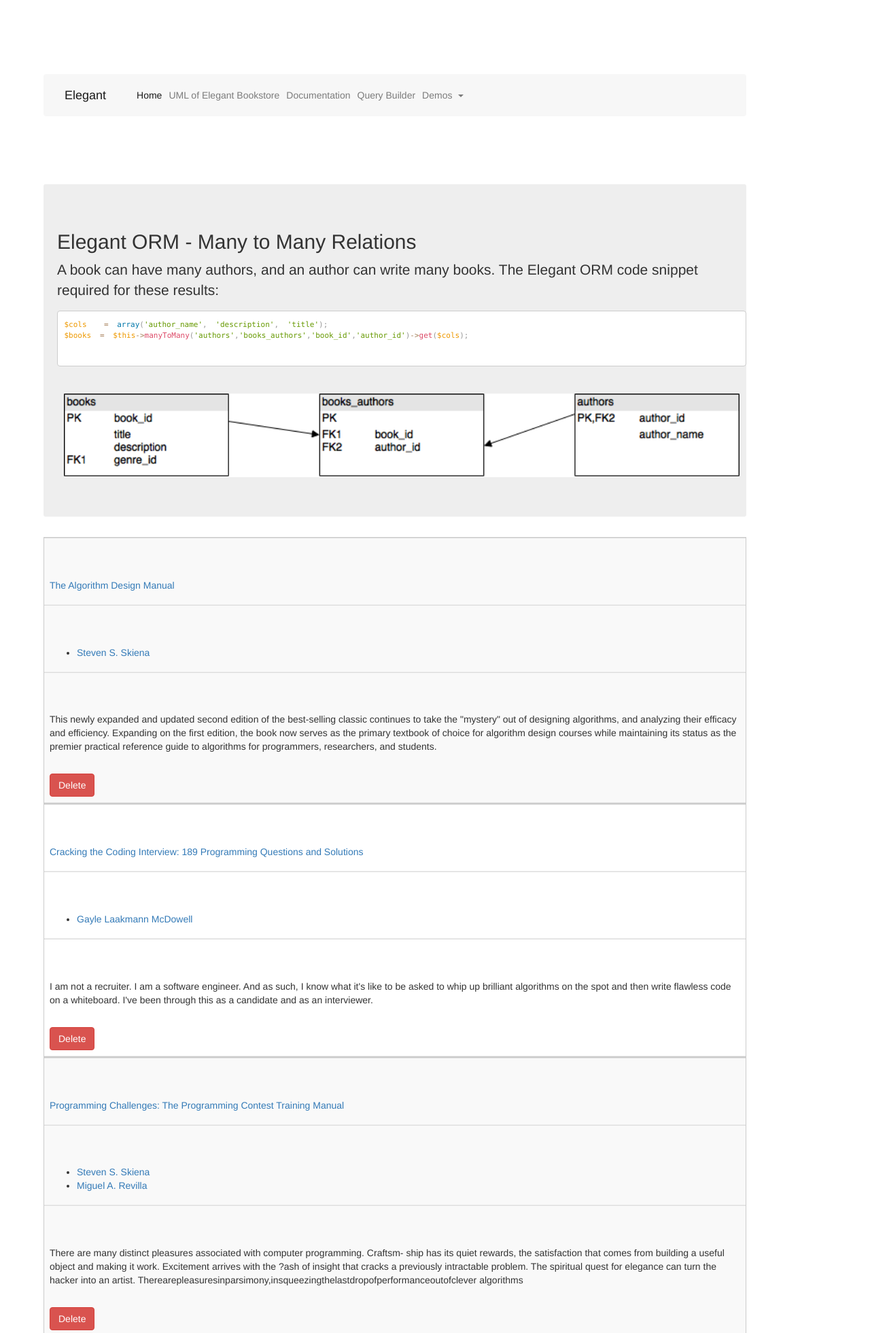
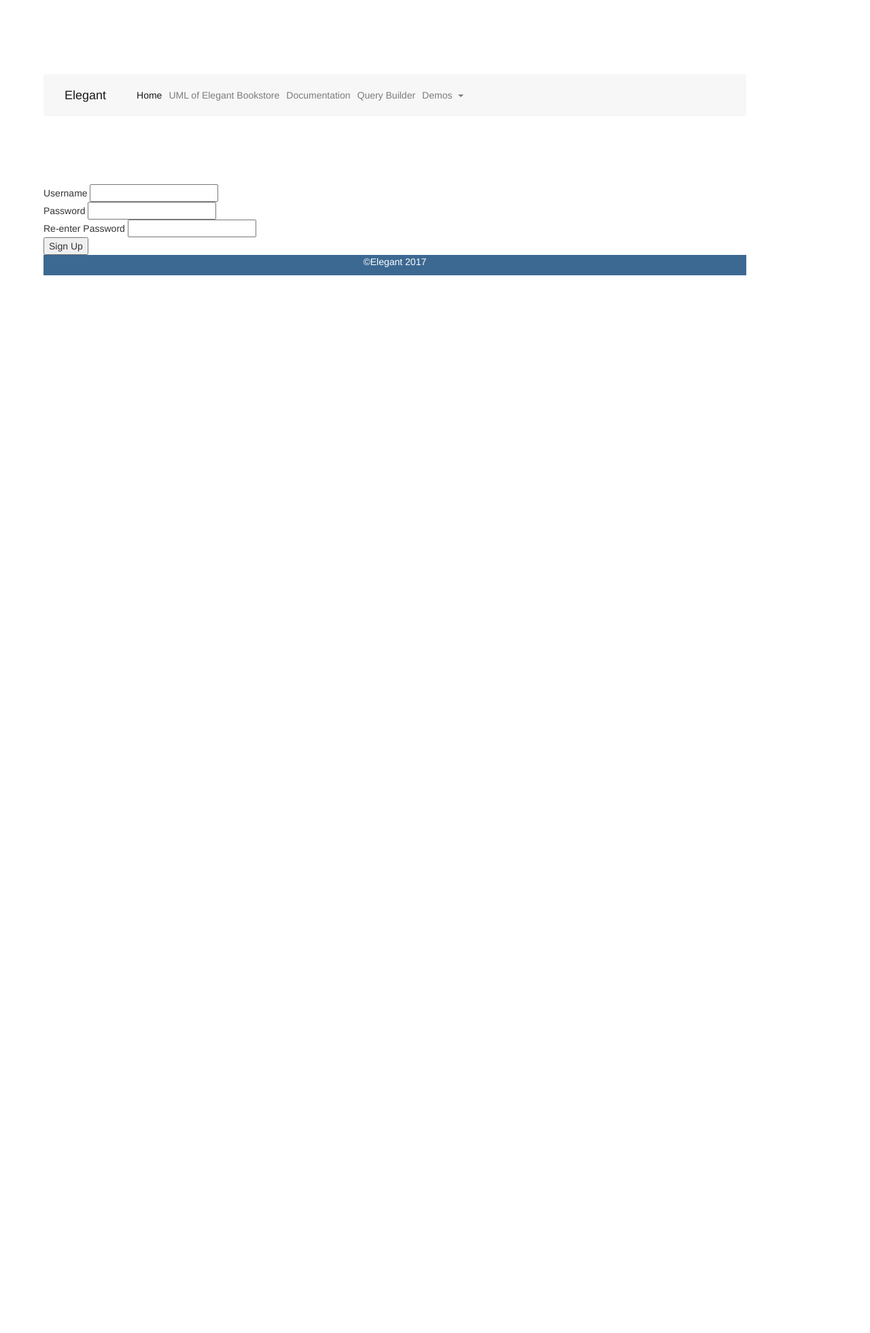
Before and after one commit to mharoot/Elegant-Bookstore, a PHP site: page /index.php?signUp in a window 1280 px wide. Shown: the top 1961 px of the page at 68% size. After the commit the page ends 405 px from the top, so only its background shows below. Run offline with PHP 8.4, Linux system fonts and the light colour scheme; data comes from the database, SQL or seed files in the repository; some libraries are stand-ins or nearby versions.

Commit message:
login demo added

```diff
--- a/Elegant/PDOConnection.php
+++ b/Elegant/PDOConnection.php
@@ -9,6 +9,8 @@ class PDOConnection
         include_once('dbconfig.php');
         $this->connection = new PDO('mysql:host='. DB_HOST .';dbname='.DB_NAME,DB_USER, DB_PASS);
         $this->connection->setAttribute(PDO::ATTR_ERRMODE, PDO::ERRMODE_EXCEPTION);
+
+        session_start();
     }
 
     private function __clone(){}
--- a/controller/Controller.php
+++ b/controller/Controller.php
@@ -10,12 +10,13 @@ include_once("model/Book.php");
 include_once("model/Author.php");
 include_once("model/Customer.php");
 include_once("model/Order.php");
+
 class Controller {
     public $book_model;
     public $author_model;
     public $customer_model;
     public $order_model;
-    public $_routes = ['author', 'book', 'uml', 'documentation', 'query-builder', 'update-viewbook', '_method', 'deleteBookByTitle', 'deleteBookByTitleButton', 'resetBooks', 'customerslist', 'insert-customer'];
+    public $_routes = ['author', 'book', 'uml', 'documentation', 'query-builder', 'update-viewbook', '_method', 'deleteBookByTitle', 'deleteBookByTitleButton', 'resetBooks', 'customerslist', 'insert-customer', 'user', 'pass', 'pass2', 'signUp', 'status', 'userLogin', 'passLogin', 'logout'];
 
     public function __construct()
    {
@@ -116,7 +117,20 @@ class Controller {
                 include 'view/templates/footer.php';
             }
 
+            if(isset($_GET['signUp']))
+            {
+                include 'view/templates/header.php';
+                include 'view/pages/signUp.php';
+                include 'view/templates/footer.php';
+            }
 
+            if(isset($_GET['logout']))
+            {
+                include 'view/templates/header.php';
+                include 'view/pages/logout.php';
+                include 'view/templates/footer.php';
+                $this->redirect();
+            }
         }
     }
 
@@ -134,6 +148,75 @@ class Controller {
                 $db_handler->execute();
                 $this->redirect();
 
+            }
+
+            //signup
+            if( isset($_POST['user']) && isset($_POST['pass']) && isset($_POST['pass2']))
+            {
+                $name = $_POST['user'];
+                //$address = $_POST['pass'];
+                $password = $_POST['pass'];
+                $password2 = $_POST['pass2'];
+
+                //if  ($address == $password2)
+                if  ($password == $password2)
+                {
+                    $this->customer_model->name = $name;
+                    $this->customer_model->pass = $password;
+                    //$this->customer_model->address = $address;
+                    $this->customer_model->save();
+                    //$this->redirect();
+                    //header("index.php?signUp?status=correct"); /* Redirect browser */
+                    $this->redirect();
+
+                }
+                else
+                {
+                    $this->redirect("view/booklist.php");
+                   // header("booklist.php");
+                }
+
+            }
+
+            //login
+            if( isset($_POST['userLogin']) && isset($_POST['passLogin']) )
+            {
+                $name = $_POST['userLogin'];
+                $password = $_POST['passLogin'];
+                $cols = array('name', 'pass');
+                $result = $this->customer_model->where('name', '=',  $name)->where('pass', '=', $password)->get($cols);
+
+                //echo $result[0]->name;
+                if ($result != null)
+                {
+                    $_SESSION['user'] = $name;
+                    $_SESSION['pass'] = $password;
+                    $this->redirect();
+                }
+                else
+                {
+                    echo "Invalid username or password";
+                    //echo "<meta http-equiv='refresh' content='5; url=HOME.php/>";
+                             //assuming you're looking at 30 seconds
+                        //sleep(4);
+                        $this->redirect();
+
+
+                }
+            }
+
+            if(isset($_POST['logout']))
+            {
+                $_SESSION=array();
+
+                    if (session_id() != "" || isset($_COOKIE[session_name()]))
+                    {
+                        setcookie(session_name(), '', time()-2592000, '/');
+
+                        session_destroy();
+                    }
+
+                    $this->redirect();
             }
 
             if(isset($_POST['insert-customer']))
--- a/model/Book.php
+++ b/model/Book.php
@@ -1,7 +1,8 @@
 <?php
 declare(strict_types=1);
 
-include_once("Elegant/Model.php");
+//include_once("Elegant/Model.php");
+include_once("C:/xampp/htdocs/Elegant-Bookstore3/Elegant/Model.php");
 
 class Book extends Model {
 
--- a/model/Customer.php
+++ b/model/Customer.php
@@ -2,6 +2,7 @@
 declare(strict_types=1);
 
 include_once("Elegant/Model.php");
+//include_once("C:/xampp/htdocs/Elegant-Bookstore3/Elegant/Model.php");
 
 class Customer extends Model {
 
@@ -19,10 +20,11 @@ class Customer extends Model {
 
 	}
 
-	public function create ($name, $address)
+	public function create ($name, $address, $pass)
 	{
 		$this->name = $name;
 		$this->address = $address;
+		$this->pass = $pass;
 		return $this->save();
 	}
 
--- a/model/Order.php
+++ b/model/Order.php
@@ -1,6 +1,8 @@
 <?php
 declare(strict_types=1);
-include_once("Elegant/Model.php");
+//include_once("Elegant/Model.php");
+include_once("C:/xampp/htdocs/Elegant-Bookstore3/Elegant/Model.php");
+
 class Order extends Model {
     //public $id; id is being autoincremented no need to set.  we need auto incremeting detection ideas
     // public $name;
--- a/view/pages/booklist.php
+++ b/view/pages/booklist.php
@@ -5,8 +5,27 @@ ini_set('display_errors',1);
  ?>
 
 <div class="jumbotron">
-<h2> Elegant ORM - Many to Many Relations</h2>
+<h2> elegant ORM - Many to Many Relations</h2>
 <p> A book can have many authors, and an author can write many books.  The Elegant ORM code snippet required for these results: </p>
+
+<p><?php require_once 'loginBox.php'; ?></p>
+<p>
+<?php
+if (isset($_SESSION['user']))
+{
+	$user = $_SESSION['user'];
+	echo "you are logged in as <span style='color: #0000FF'>$user </span> <br />";
+	//echo "click <a href='index.php?logout'>here</a> to log out";
+	echo "click here to log out";
+	echo "<form method='POST'><input type='submit' name='logout' value='logout' /></form>";
+	echo " ";
+}
+else
+{
+	echo "Not a member? Sign up <a href='index.php?signUp'>here</a>";
+}
+?>
+</p>
 
 
 <pre class="language-php"><p><code class="CodeFlask__code  language-php"><span class="token variable">$cols</span>  <span class="token operator">=</span> <span class="token keyword">array</span><span class="token punctuation">(</span><span class="token string">'author_name'</span><span class="token punctuation">,</span> <span class="token string">'description'</span><span class="token punctuation">,</span> <span class="token string">'title'</span><span class="token punctuation">)</span><span class="token punctuation">;</span>
--- /dev/null
+++ b/view/pages/signUp.php
@@ -0,0 +1,30 @@
+<?php
+ini_set('display_errors',1);
+error_reporting(E_ALL);
+
+echo  <<<_END
+<form method='POST'>
+Username <input type='text' maxlength='16' name='user' />
+<br>
+Password <input type='password' maxlength='16' name='pass' />
+<br>
+Re-enter Password <input type='password' maxlength='16' name='pass2' />
+<br>
+<input type='submit' value='Sign Up' />
+</form>
+
+_END;
+
+if ( isset($_POST['status']) )
+{
+    if ($_POST['status'] == 'correct')
+    {
+        echo "Sign up successful!";
+    }
+    else
+    {
+        echo "There was an error in the sign up";
+    }
+
+}
+?>
```
Also changed, not shown: model/Login.php (added, +9 -0 lines), view/pages/loginBox.php (added, +12 -0 lines), view/pages/logout.php (added, +13 -0 lines).
